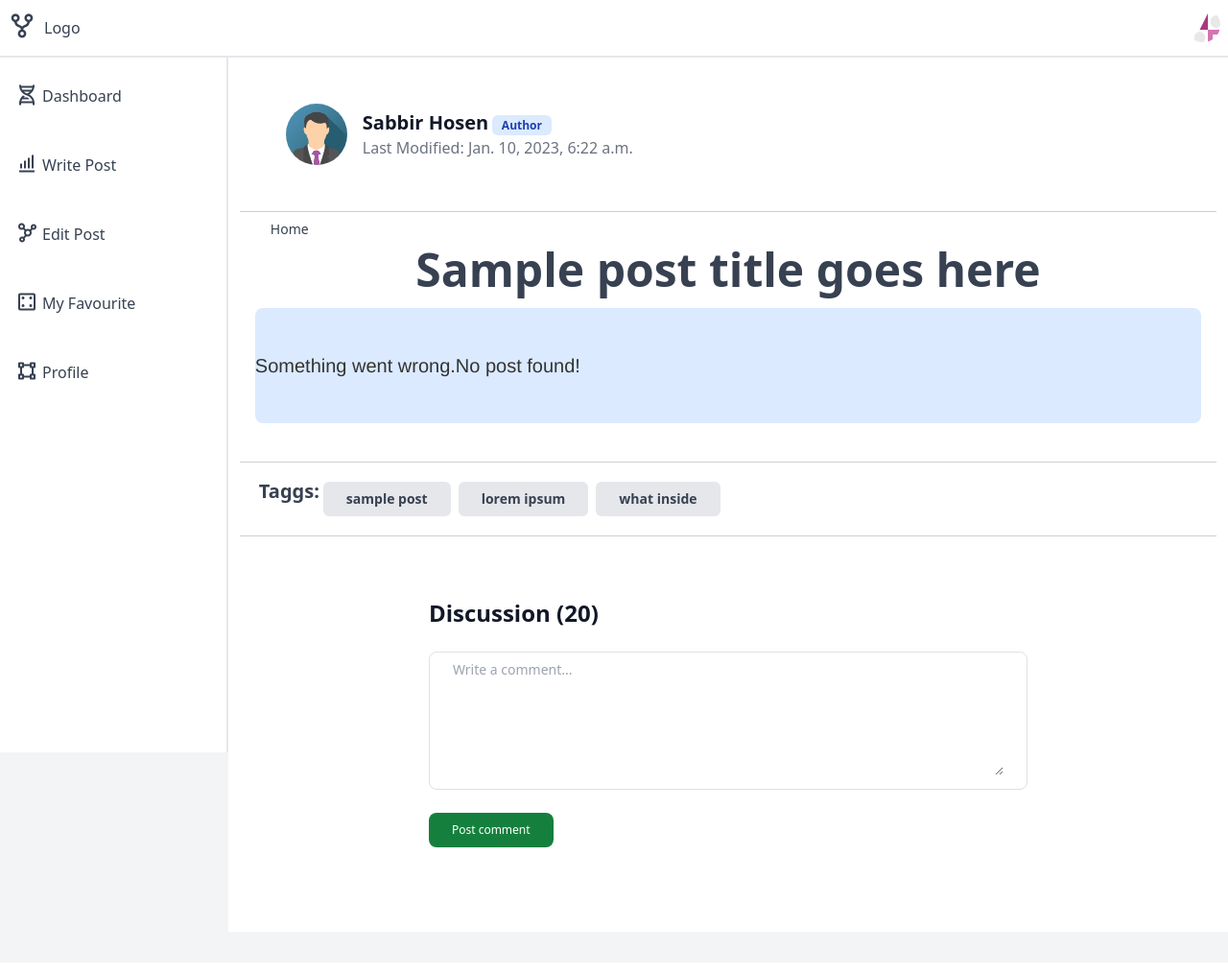
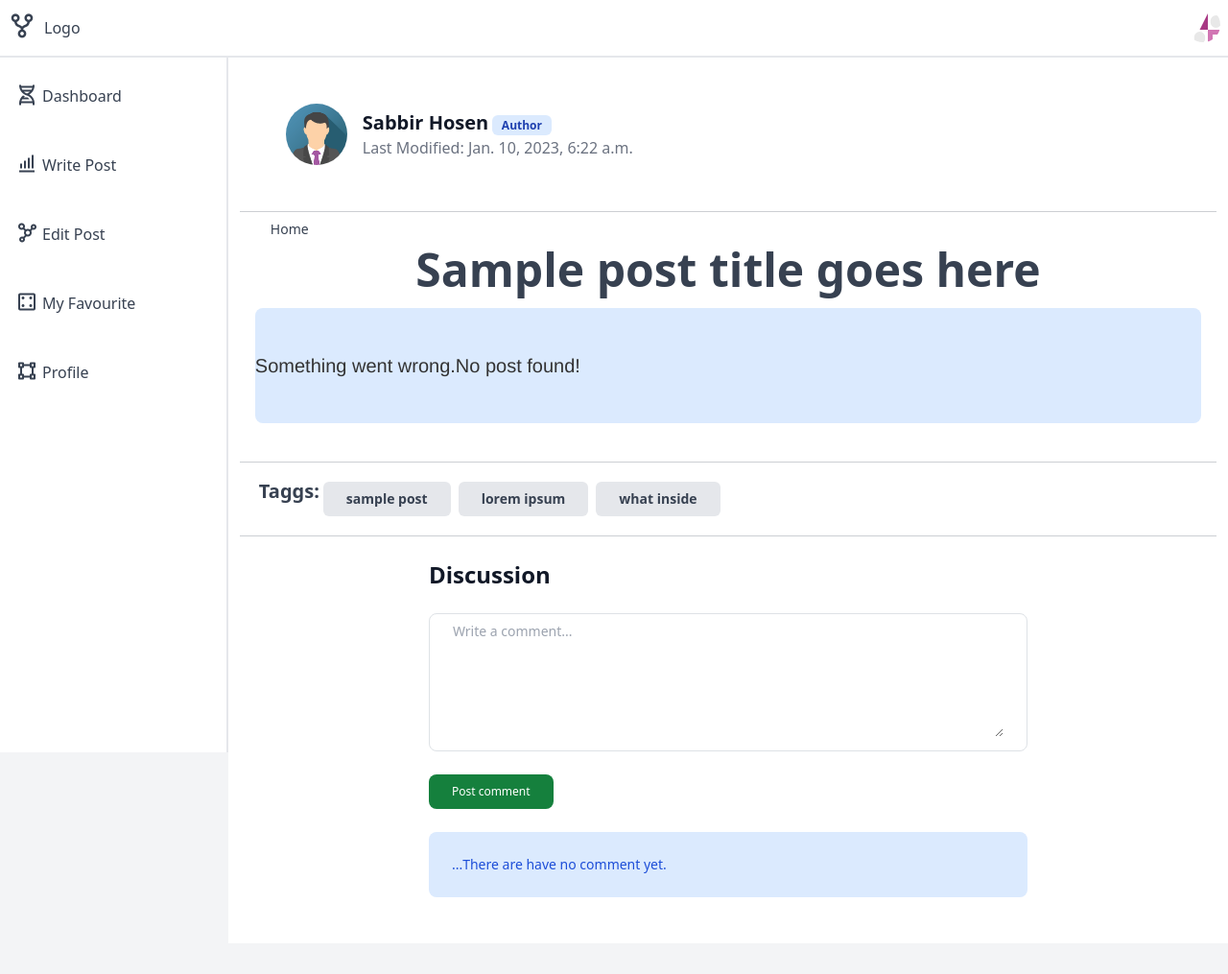
Before and after one commit to sabbirbbs/devsecbbs, a Django app: a page that uses base/templates/blog/read_post.html in a window 1280 px wide. Shown: the whole page at 96% size. Before the commit the page ends 883 px from the top, so only its background shows below. Run offline with Django 4.2, Linux system fonts and the light colour scheme; data comes from the database, SQL or seed files in the repository; both versions use the stored data as it was after the commit; parts of the project's set-up code (start-up, migrations or seed data) failed here and were passed over; some libraries are stand-ins or nearby versions.

Commit message:
more bit update of comment section

```diff
--- a/Blog/models.py
+++ b/Blog/models.py
@@ -103,7 +103,7 @@ class Comment(MPTTModel):
     parent = TreeForeignKey('self', on_delete=models.CASCADE, blank=True,null=True,related_name='children')
     commenter = models.ForeignKey('AuthorUser',on_delete=models.SET_NULL,null=True,related_name="user_comment")
     content = models.TextField()
-    date = models.DateTimeField()
+    date = models.DateTimeField(default=datetime.datetime.now)
     status = models.CharField(max_length=255,choices=[("Published","Published"),("Rejected","Rejected")],null=True,blank=True)
     is_deleted = models.BooleanField(default=False)
     note = models.TextField(blank=True,null=True)
--- a/Blog/urls.py
+++ b/Blog/urls.py
@@ -12,10 +12,8 @@ urlpatterns = [
     path("tag/<str:slug>",views.tag,name="tag"),
     path("post/edit/<int:id>",views.edit_post,name="edit_post"),
     path("post/<str:cat>/<str:slug>",views.view_post,name="read_post"),
-    path("notifications",views.notifications,name="notifications")
-
-
-
+    path("notifications",views.notifications,name="notifications"),
+    path("comment/<int:pid>/<int:cid>",views.comment,name="comment"),
 
 
 ]
--- a/Blog/views.py
+++ b/Blog/views.py
@@ -1,6 +1,7 @@
 #import modules
 from django.shortcuts import render
-from django.http import HttpResponse
+from django.http import HttpResponse,HttpResponseRedirect
+from django.urls import reverse
 from .models import *
 from .forms import *
 from PIL import Image
@@ -8,8 +9,29 @@ import json
 from taggit.models import Tag
 import datetime
 from django.db.models import Q
+import os
+import re
 
 
+#Additional variable
+app_dir = os.path.dirname(__file__)  # get current directory
+
+
+
+
+#Additional Function
+#Filter bad words from content
+def filter_content(value):
+    bad_words = set()
+    with open(os.path.join(app_dir, 'afiles/badwords.txt'),"r") as blist:
+        listi = blist.read().lower().split(",")
+        value = set(re.sub("[^\w]", " ", value.lower()).split())
+        for word in listi:
+            if word in value:
+                bad_words.add(word)
+            else:
+                pass
+    return list(bad_words)
 
 #writing views
 #home page of blog to show posts
@@ -71,8 +93,8 @@ def fetch_post(request,pk):
 
 #show posts by category
 def category(request,slug):
-    category = Category.objects.get(slug=slug)
-    posts = Post.objects.filter(Q(status="Published")|Q(status="Hot"),category=category)
+    category = Category.objects.get(slug=slug).get_descendants(include_self=True)
+    posts = Post.objects.filter(Q(status="Published")|Q(status="Hot"),category__in=category)
     return render(request,"blog/category_post.html",{"posts":posts,"category":category})
 
 #show posts by tags
@@ -136,3 +158,42 @@ def notifications(request):
     notifications = Notification.objects.filter(user=request.user)
     notifications.update(read_time=datetime.datetime.now())
     return render(request,"blog/notifications.html",{"notifications":notifications[:50]})
+
+def comment(request,pid,cid):
+    if request.method == "POST":
+        post = Post.objects.get(pk=pid)
+
+        if request.user.is_authenticated:
+            user = request.user
+        else:
+            user = None
+
+        try:
+            comment = Comment.objects.get(pk=cid,post=post)
+        except Exception as error:
+            comment = None
+
+        content = request.POST.get("comment",None)
+        if content:
+            if filter_content(content):
+                response = {"status":"alert","message":f"Sorry, Your comment can't be published cause of those word! {filter_content(content)}"}
+                return HttpResponse(json.dumps(response))
+            elif len(content) < 2 or len(content) > 255:
+                response = {"status":"Notice","message":"Your comment have to be in between 1-255 character!"}
+                return HttpResponse(json.dumps(response))
+        else:
+            response = {"status":"Notice","message":"Seems your comment is empty!"}
+            return HttpResponse(json.dumps(response))
+
+
+        if comment:
+            comment = Comment.objects.create(post=post,parent=comment,commenter=user,content=content,status="Published")
+            response = {"status":"success","message":"Your reply has been successfully added."}
+            return HttpResponse(json.dumps(response))
+        else:
+            comment = Comment.objects.create(post=post,commenter=user,content=content,status="Published")
+            response = {"status":"success","message":"Comment has been successfully added."}
+            return HttpResponse(json.dumps(response))
+    else:
+        response = {"status":"success","message":"Post has been saved successfully"}
+        return HttpResponse(json.dumps(response))
--- a/base/static/blog/script/render_post.js
+++ b/base/static/blog/script/render_post.js
@@ -1,5 +1,6 @@
 
 //Functions
+//Get csrf token
 function getCookie(name) {
     let cookieValue = null;
     if (document.cookie && document.cookie !== '') {
@@ -16,6 +17,19 @@ function getCookie(name) {
     return cookieValue;
 }
 
+//Create alert dialog
+function createAlert(type,message){
+    if(type === "success"){
+        bg = "bg-green-600";
+    }else if(type === "alert"){
+        bg = "bg-red-800";
+    }else{
+        bg = "bg-blue-400";
+    }
+    return `<div class="${bg} rounded-lg py-5 px-6 mb-4 text-base text-blue-700 mb-3" role="alert">${message}</div>`
+}
+
+//Highlight code syntax by prismjs
 function highlight_code(){
     $('code').each(function(){
         var data = $(this).html()
@@ -48,4 +62,33 @@ $(document).ready(function(){
         }
     })
 
+    //Handling comment section
+    $("#comment_form").on("submit",function(e){
+        e.preventDefault();
+
+        $.ajax({
+            url: $("#comment_form").attr("action"),
+            method: "POST",
+            data: new FormData(this),
+            contentType: false,
+            cache: false,
+            processData:false,
+            beforeSend : function(){
+                $("#submit_comment").text("Submitting...")
+
+            },
+            success: function(response){
+                feadback = JSON.parse(response)
+                notice_type = feadback['status']
+                message = feadback['message']
+                $("#alert").html(createAlert(notice_type,message))
+                $("#submit_comment").text("Submit")
+            },
+            error: function(response){
+                $('#alert').html(createAlert("error","Something went wrong!"))
+                $("#submit_post").text("Submit")
+            }
+        })
+    })
+
 })
--- a/base/templates/blog/category_post.html
+++ b/base/templates/blog/category_post.html
@@ -5,7 +5,11 @@
     <div class="container m-auto px-6 text-gray-600 md:px-12 xl:px-6">
         <div class="mb-12 space-y-2 text-center">
           <span class="block w-max mx-auto px-3 py-1.5 border border-green-200 rounded-full bg-green-100 text-green-600">Blog</span>
-          <h2 class="text-2xl text-cyan-900 font-bold md:text-4xl">Just showing post in the category {{category}}</h2>
+          {% if category|length > 1 %}
+          <h2 class="text-2xl text-cyan-900 font-bold md:text-4xl">Just showing post in the category & subcategory of {{category.0.name}}</h2>
+          {% else %}
+          <h2 class="text-2xl text-cyan-900 font-bold md:text-4xl">Just showing post in the category {{category.0.name}}</h2>
+          {% endif %}
           <p class="lg:w-6/12 lg:mx-auto">Quam hic dolore cumque voluptate rerum beatae et quae, tempore sunt, debitis dolorum officia aliquid explicabo? Excepturi, voluptate?</p>
         </div>
         <section class="text-gray-600 body-font">
--- a/base/templates/blog/read_post.html
+++ b/base/templates/blog/read_post.html
@@ -92,17 +92,25 @@
     </div>
 <hr>
 <!--Comment Section-->
-<section class="bg-white py-8 dark:bg-gray-900 lg:py-16">
+<section class="bg-white py-4 dark:bg-gray-900 lg:py-16">
+  <div id='alert'></div>
     <div class="mx-auto max-w-2xl px-4">
       <div class="mb-6 flex items-center justify-between">
-        <h2 class="text-lg font-bold text-gray-900 dark:text-white lg:text-2xl">Discussion (20)</h2>
+        {% if post.post_comment.all|length >= 1 %}
+        <h2 class="text-lg font-bold text-gray-900 dark:text-white lg:text-2xl">Discussion ({{post.post_comment.all|length}})</h2>
+        {% else %}
+        <h2 class="text-lg font-bold text-gray-900 dark:text-white lg:text-2xl">Discussion</h2>
+        {% endif %}
       </div>
-      <form class="mb-6">
+      <form class="mb-6" id="comment_form" action="{% url 'Blog:comment' post.id 0 %}" method="POST">
+        <div class="" id="comment_parent"></div>
+
+        {% csrf_token %}
         <div class="mb-4 rounded-lg rounded-t-lg border border-gray-200 bg-white py-2 px-4 dark:border-gray-700 dark:bg-gray-800">
           <label for="comment" class="sr-only">Your comment</label>
-          <textarea id="comment" rows="6" class="w-full border-0 px-0 text-sm text-gray-900 focus:outline-none focus:ring-0 dark:bg-gray-800 dark:text-white dark:placeholder-gray-400" placeholder="Write a comment..." required></textarea>
+          <textarea id="comment" name="comment" rows="6" maxlength="254" class="w-full border-0 px-0 text-sm text-gray-900 focus:outline-none focus:ring-0 dark:bg-gray-800 dark:text-white dark:placeholder-gray-400" placeholder="Write a comment..." required></textarea>
         </div>
-        <button type="submit" class="focus:ring-primary-200 dark:focus:ring-primary-900 hover:bg-primary-800 inline-flex items-center rounded-lg bg-green-700 py-2.5 px-4 text-center text-xs font-medium text-white focus:ring-4">Post comment</button>
+        <button type="submit" id="submit_comment" class="focus:ring-primary-200 dark:focus:ring-primary-900 hover:bg-primary-800 inline-flex items-center rounded-lg bg-green-700 py-2.5 px-4 text-center text-xs font-medium text-white focus:ring-4">Post comment</button>
       </form>
       <!--Comment section-->
       {% for comment in post.post_comment.all %}
@@ -110,10 +118,14 @@
       <article class="rounded-lg bg-white p-6 text-base dark:bg-gray-900">
         <footer class="justify-between items-center mb-2 flex">
           <div class="flex items-center">
+            {% if comment.commenter.username %}
             {% if comment.commenter.profile_photo %}
             <p class="mr-3 inline-flex items-center text-sm text-gray-900 dark:text-white"><img class="mr-2 h-6 w-6 rounded-full" src="{{comment.commenter.profile_photo.url}}" alt="{{comment.commenter.username}}" />{{comment.commenter.username}}</p>
             {% else %}
             <p class="mr-3 inline-flex items-center text-sm text-gray-900 dark:text-white"><svg class="mr-2 h-6 w-6 jdenticon rounded-full" data-jdenticon-value="{{comment.commenter.username}}"></svg>{{comment.commenter.username}}</p>
+            {% endif %}
+            {% else %}
+            <p class="mr-3 inline-flex items-center text-sm text-gray-900 dark:text-white"><svg class="mr-2 h-6 jdenticon w-6 rounded-full" data-jdenticon-value="anonymouse}"></svg>Anonymouse</p>
             {% endif %}
             <p class="text-sm text-gray-600 dark:text-gray-400"><time pubdate datetime="{{comment.date}}">{{comment.date}}</time></p>
           </div>
@@ -127,14 +139,18 @@
         </div>
       </article>
       <!--Nested comment-->
-      {% for replier in comment.children.all %}
+      {% for replier in comment.get_descendants %}
       <article class="ml-12 rounded-lg bg-white p-2 text-base dark:bg-gray-900">
         <footer class="mb-2 flex items-center justify-between">
           <div class="flex items-center">
+            {% if replier.commenter.username %}
             {% if replier.commenter.profile_photo %}
-            <p class="mr-3 inline-flex items-center text-sm text-gray-900 dark:text-white"><img class="mr-2 h-6 w-6 rounded-full" src="{{replier.commenter.profile_photo.url}}" alt="{{replier.commenter.username}}"/>{{comment.commenter.username}}</p>
+            <p class="mr-3 inline-flex items-center text-sm text-gray-900 dark:text-white"><img class="mr-2 h-6 w-6 rounded-full" src="{{replier.commenter.profile_photo.url}}" alt="{{replier.commenter.username}}"/>{{replier.commenter.username}}</p>
             {% else %}
             <p class="mr-3 inline-flex items-center text-sm text-gray-900 dark:text-white"><svg class="mr-2 h-6 jdenticon w-6 rounded-full" data-jdenticon-value="{{replier.commenter.username}}"></svg>{{replier.commenter.username}}</p>
+            {% endif %}
+            {% else %}
+            <p class="mr-3 inline-flex items-center text-sm text-gray-900 dark:text-white"><svg class="mr-2 h-6 jdenticon w-6 rounded-full" data-jdenticon-value="anonymouse}"></svg>Anonymouse</p>
             {% endif %}
             <p class="text-sm text-gray-600 dark:text-gray-400"><time pubdate datetime="{{replier.date}}">{{replier.date}}</time></p>
           </div>
@@ -147,6 +163,10 @@
       {% endfor %}
       <!--End nested comment-->
       {% endif %}
+      {% empty %}
+      <div class="p-4 mb-4 text-sm text-blue-700 bg-blue-100 rounded-lg dark:bg-gray-800 dark:text-blue-400" role="alert">
+        <span class="font-medium">...</span>There are have no comment yet.
+      </div>
       {% endfor %}
     </div>
   </section>
```
Also changed, not shown: Blog/afiles/badwords.txt (added, +1 -0 lines), Blog/migrations/0004_alter_comment_date.py (added), db.sqlite3, media/blog/post_cover/istockphoto-491520707-612x612_1673331734.8183188.jpg (added).
